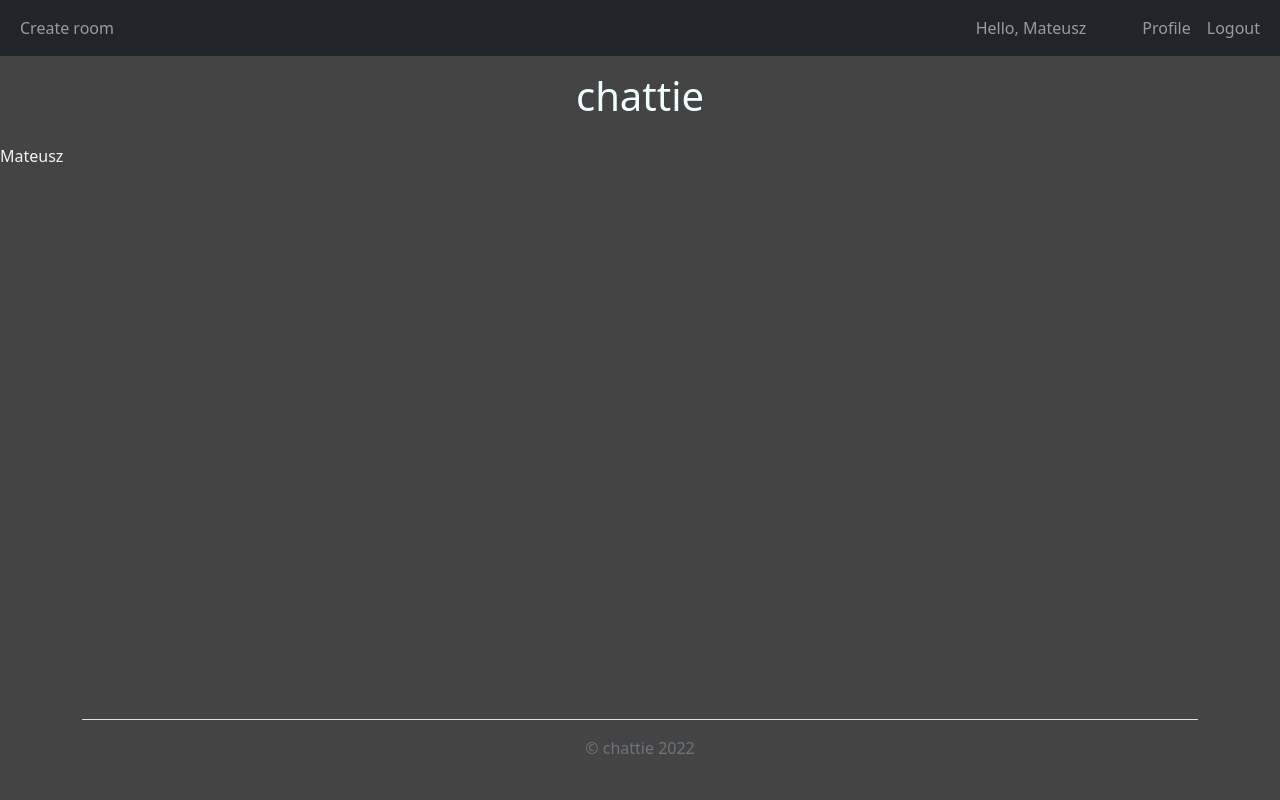
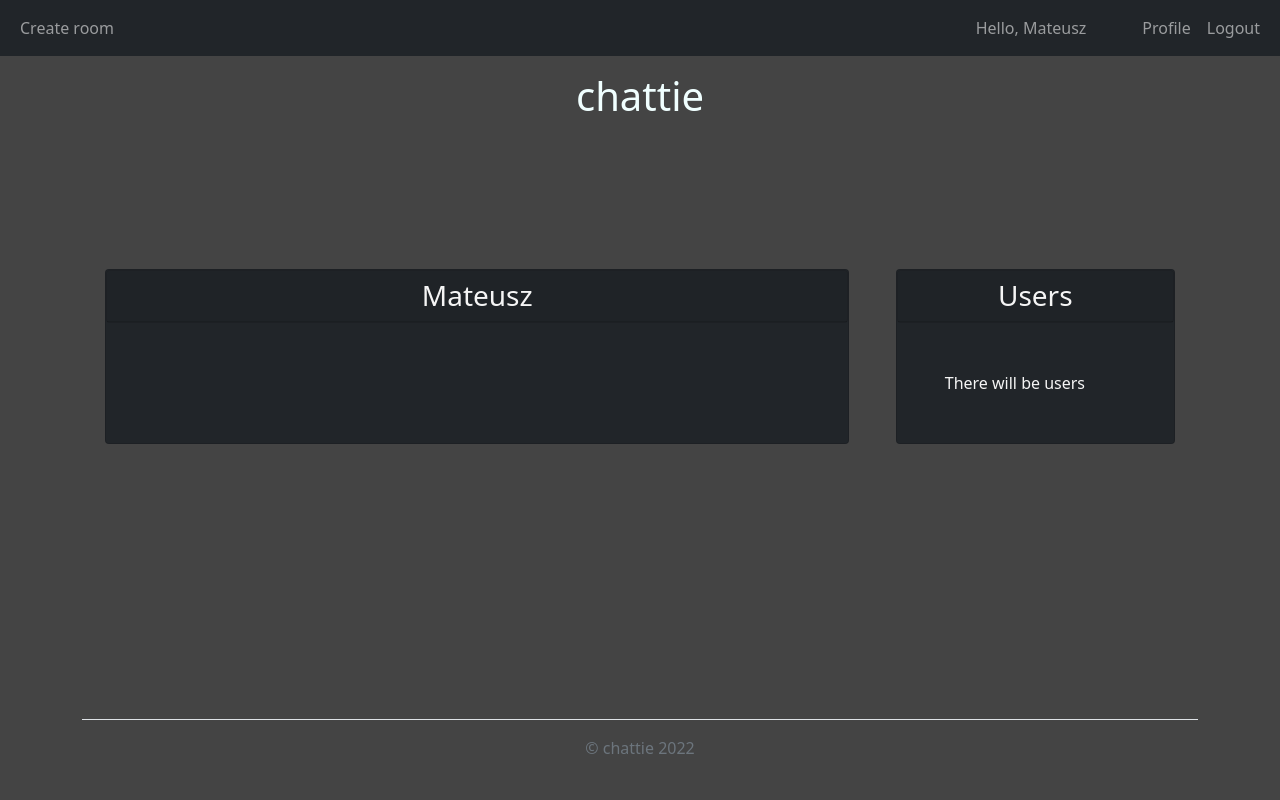
Before and after one commit to MateuszM-M/chattie-app-flask, a Flask app: a page that uses chattie/templates/room.html in a window 1280 px wide. Run offline with Flask 2, Linux system fonts and the light colour scheme; a user stored in the database is signed in; data comes from the database, SQL or seed files in the repository.

Commit message:
add room layout

```diff
--- a/chattie/templates/room.html
+++ b/chattie/templates/room.html
@@ -1,6 +1,32 @@
 {% extends "main.html" %}
 {% block content %}
 
-{{room.name}}
+<div class="container d-flex justify-content-around my-auto">
+    <div class="card col-md-8 bg-dark">
+        <div class="card text-center bg-dark">
+            <h3 class=" fw-normal card-text card-header ">{{room.name}}</h3>
+        </div>
+        <div class="p-5">
+
+
+        </div>
+
+    </div>
+
+    <div class="card col-md-3 bg-dark">
+        <div class="card text-center bg-dark">
+            <h3 class=" fw-normal card-text card-header">Users</h3>
+        </div>
+
+        <div class="p-5">
+        There will be users
+        </div>
+    </div>
+
+
+
+</div>
+
+
 
 {% endblock %}
```
